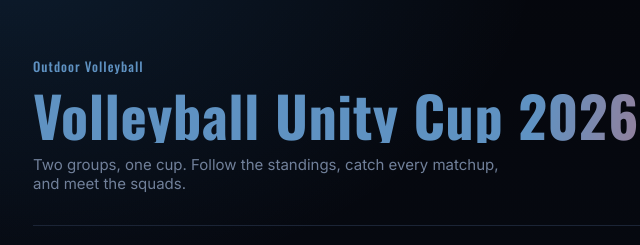
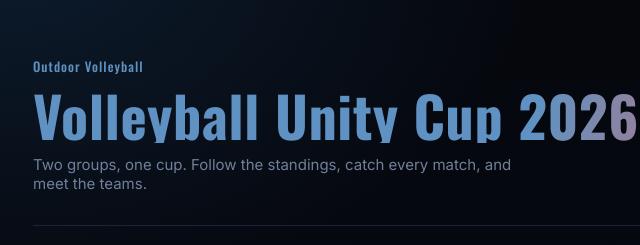
Before and after one commit to NISER-volleyball/Unity-Cup-Volleyball-website-, a plain HTML site: page index.html in a window 1280 px wide. Shown: the top 245 px of the page, 151-791 px from the left. Drawn offline with nearby package versions, Linux system fonts and the light colour scheme.

Commit message:
Modify subhead text in index.html
Updated the subhead text for clarity.

```diff
--- a/index.html
+++ b/index.html
@@ -12,7 +12,7 @@
       <div class="iris" aria-hidden="true"><span class="core"></span></div>
       <p class="eyebrow">Outdoor Volleyball</p>
       <h1>Volleyball Unity Cup 2026</h1>
-      <p class="subhead">Two groups, one cup. Follow the standings, catch every matchup, and meet the squads.</p>
+      <p class="subhead">Two groups, one cup. Follow the standings, catch every match, and meet the teams.</p>
     </header>
     <nav class="tabs">
       <button class="tab active" data-tab="standings">Standings</button>
```
